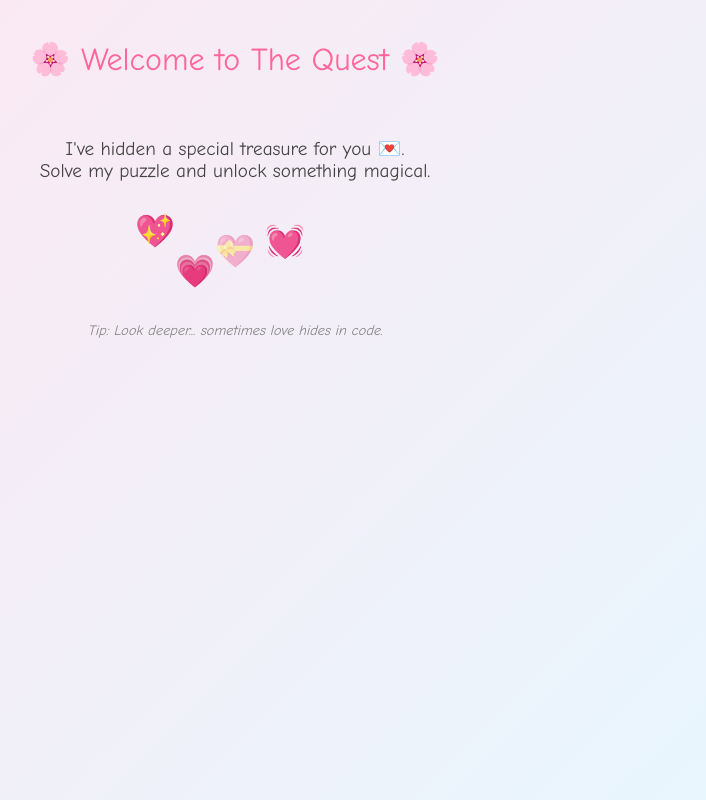
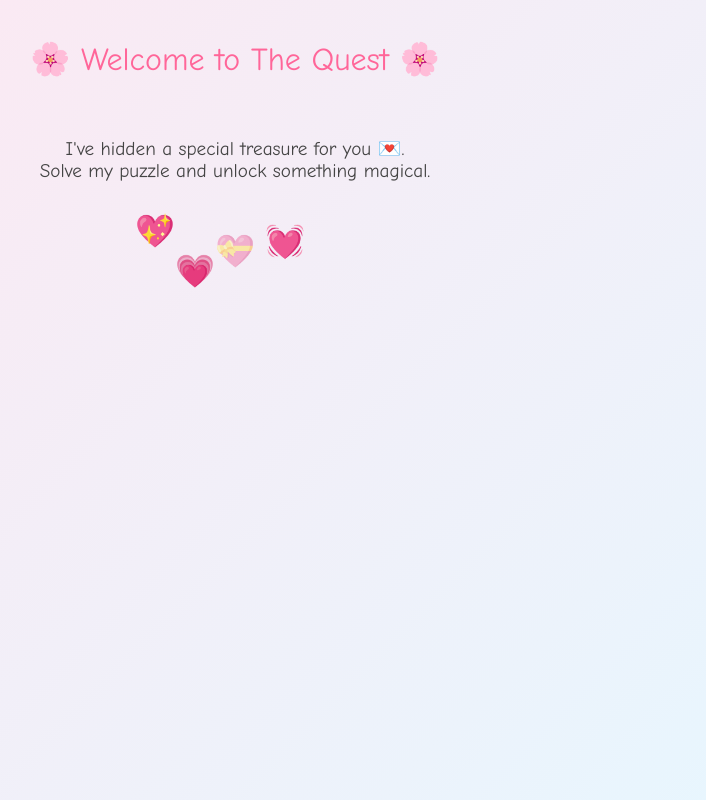
Before and after one commit to prem-diwakar/CTF, a plain HTML site: page index.html in a window 1280 px wide. Shown: the whole page, without its empty margins (405-1111 px from the left). Drawn offline with Linux system fonts and the light colour scheme.

Commit message:
Update index.html

```diff
--- a/index.html
+++ b/index.html
@@ -149,10 +149,6 @@
     <span class="heart" id="secret-heart">💝</span>
 </div>
 
-<p class="hint">
-    Tip: Look deeper... sometimes love hides in code.
-</p>
-
 <div id="riddle-box">
     <p><strong>Riddle:</strong></p>
     <p>
```
